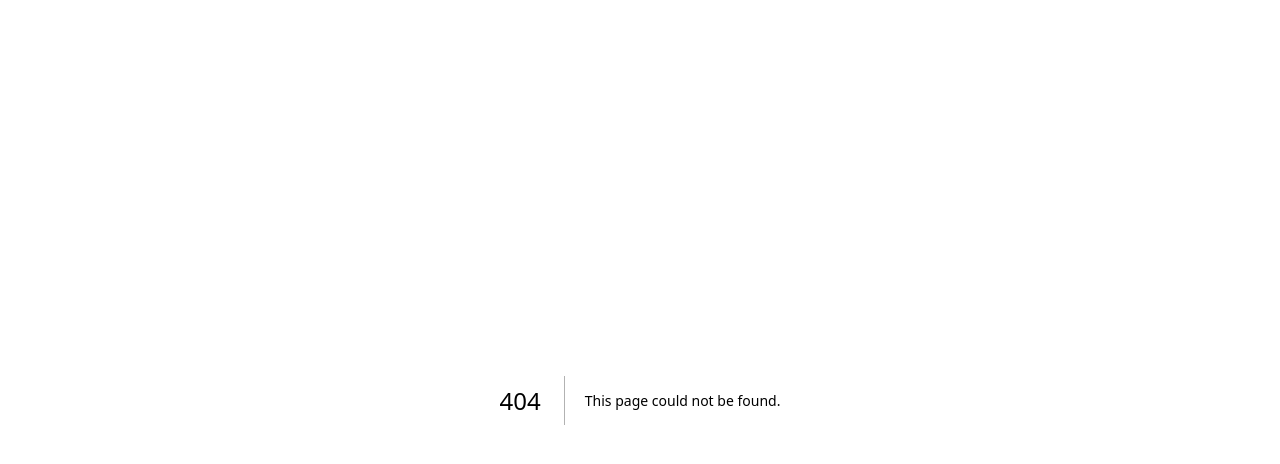
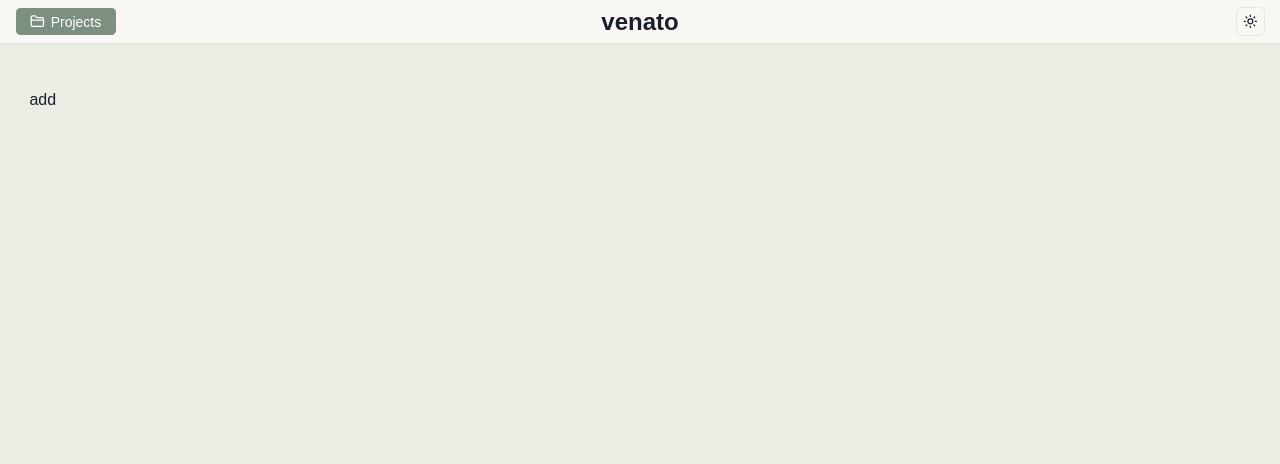
Before and after one commit to alainhaldi/venato, a Next.js app: page /projects/add in a window 1280 px wide. Before the commit this address had no page. Shown: the top 464 px of the page. Built offline with nearby package versions, Linux system fonts and the light colour scheme.

Commit message:
Add the Project Detail Page with route param

```diff
--- /dev/null
+++ b/src/app/projects/(details)/[projectName]/page.tsx
@@ -0,0 +1,12 @@
+type ProjectDetailPageProps = {
+  params: {
+    projectName: string;
+  };
+};
+
+const ProjectDetailPage = async ({ params }: ProjectDetailPageProps) => {
+  const { projectName } = await params;
+  return <div>{projectName}</div>;
+};
+
+export default ProjectDetailPage;
```
Also changed, not shown: 1 other file (tests, documents, lock files or other folders).
